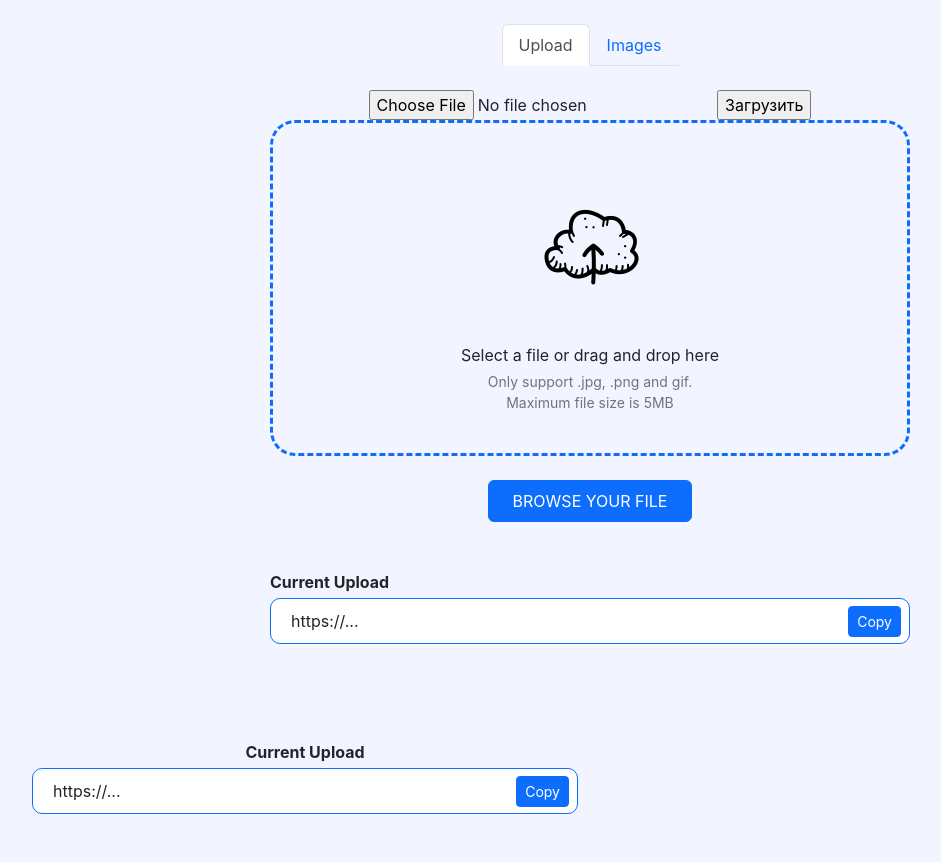
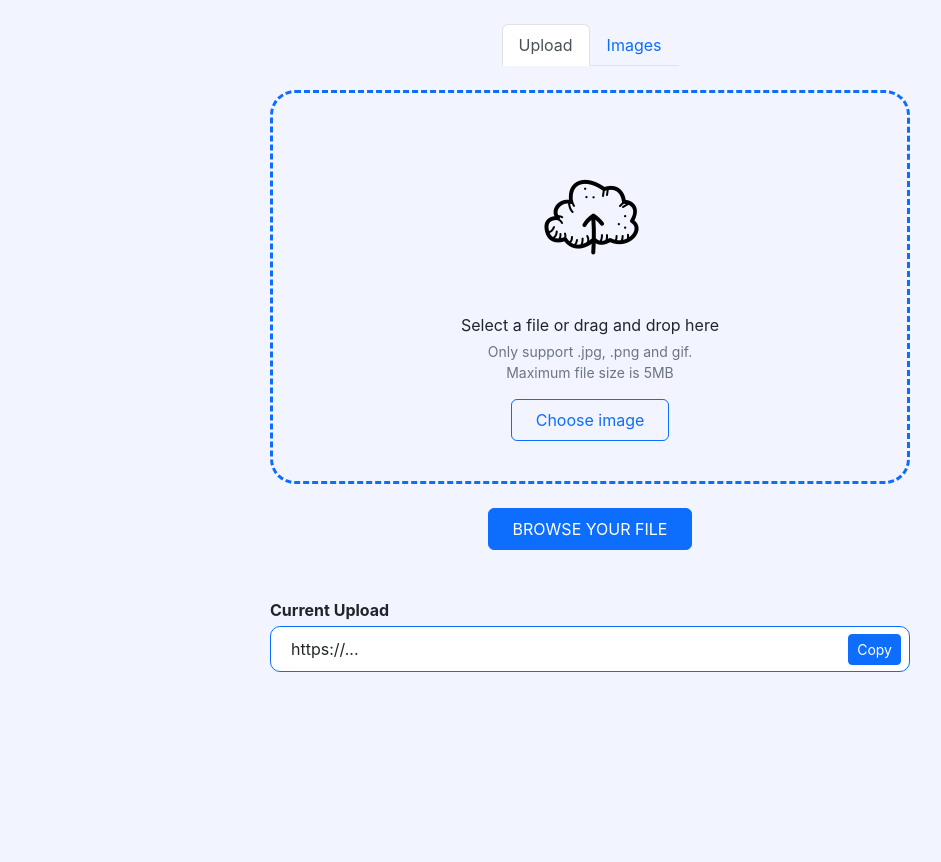
Before and after one commit to feshchenkod/images-hosting, a FastAPI app: page / in a window 1280 px wide. Shown: the part 306-1168 px from the top of the page, without its empty margins (50-991 px from the left). After the commit the page ends 978 px from the top, so only its background shows below. Run offline with FastAPI, Linux system fonts and the light colour scheme; some libraries are stand-ins or nearby versions.

Commit message:
update uplaod form

```diff
--- a/app/main.py
+++ b/app/main.py
@@ -8,6 +8,7 @@ from utils.file_utils import is_allowed_file, get_unique_name, MAX_FILE_SIZE
 
 app = FastAPI()
 app.mount("/statics", StaticFiles(directory="app/statics"), name="statics")
+app.mount("/image", StaticFiles(directory="images"), name="image")
 templates = Jinja2Templates(directory="app/templates")
 
 @app.get("/", response_class=HTMLResponse)
@@ -21,7 +22,7 @@ async def root(request: Request):
     return templates.TemplateResponse("images.html", context=context)
 
 @app.post("/upload")
-async def upload(file: UploadFile = File(...)):
+async def upload(request: Request, file: UploadFile = File(...)):
     content = await file.read(MAX_FILE_SIZE + 1)
 
     if not is_allowed_file(Path(file.filename)):
@@ -36,7 +37,7 @@ async def upload(file: UploadFile = File(...)):
     path = images_dir/new_filename
     path.write_bytes(content)
 
-    return {"detail": "OK"}
+    return {"status": "OK", "filename": f"{new_filename}", "url": f"{request.base_url}image/{new_filename}"}
 
 if __name__ == '__main__':
     uvicorn.run("main:app", host="0.0.0.0", port=8000, reload=True)
--- a/app/statics/script.js
+++ b/app/statics/script.js
@@ -25,3 +25,31 @@ function showCopiedAlert() {
     setTimeout(() => alert.remove(), 300);
   }, 5000);
 }
+
+function onFileSelected(event) {
+  const file = event.target.files[0];
+  if (file) {
+    const container = document.querySelector(".file-selected-container");
+
+    const alert = document.createElement("label");
+    alert.className = "alert alert-primary show w-100 mt-2 py-1";
+    alert.setAttribute("role", "alert");
+    alert.innerHTML = `
+      Selected file ${file.name}
+      <input type="button" value="x" onclick="cancelFileSelection()" class="btn btn-secondary p-0">
+      <input type="submit" value="send" class="btn btn-primary px-1">
+    `;
+
+    container.appendChild(alert);
+    const button = document.querySelector(".file-choose-container");
+    button.classList.add("d-none");
+  }
+}
+
+function cancelFileSelection() {
+  const button = document.querySelector(".file-choose-container");
+  button.classList.remove("d-none");
+
+  const container = document.querySelector(".file-selected-container");
+  container.innerHTML = "";
+}
--- a/app/templates/index.html
+++ b/app/templates/index.html
@@ -35,19 +35,24 @@
             </li>
         </ul>
 
-        <form action="/upload" enctype="multipart/form-data" method="post">
-            <input type="file" name="file" accept=".jpg, .jpeg, .png, .gif" required>
-            <input type="submit" value="Загрузить">
-        </form>
-
-        <div class="upload-form d-flex flex-column align-items-center text-center p-4 mb-4 w-50">
+        <form action="/upload" enctype="multipart/form-data" method="post"
+            class="upload-form d-flex flex-column align-items-center text-center p-4 mb-4 w-50">
             <img src="statics/upload.png" alt="upload.png" class="img-fluid my-5">
             <p class="mb-1">Select a file or drag and drop here</p>
             <p class="text-muted small">Only support .jpg, .png and gif.<br>Maximum file size is 5MB</p>
-        </div>
+            <div class="file-selected-container"></div>
+            <label for="file-upload" class="file-choose-container btn btn-outline-primary mb-3 px-4 py-2"
+                onchange="onFileSelected(event)">
+                Choose image
+                <input id="file-upload" type="file" name="file" accept=".jpg,.jpeg,.png,.gif" required hidden>
+            </label>
+
+        </form>
+
         <div>
             <button type="button" class="btn btn-primary px-4 py-2 mb-5 text-uppercase">browse your file</button>
         </div>
+
         <div class="d-flex flex-column align-items-start text-start mb-4 w-50">
             <p class="mb-1 fw-bold ">Current Upload</p>
             <div class="url-form d-flex align-items-center py-1 px-2 w-100">
@@ -58,21 +63,6 @@
             </div>
             <div class="alert-container w-100"></div>
         </div>
-
-        <div class="container text-center mt-5 py-4">
-            <div class="row">
-                <div class="col-md-6 text-center align-items-center">
-                    <p class="mb-1 fw-bold ">Current Upload</p>
-                    <div class="url-form d-flex align-items-center py-1 px-2">
-                        <input id="uploadLink" class="form-control border-0 text-mute bg-white me-2" value="https://..."
-                            disabled readonly></input>
-                        <button type="button" class="btn-copy btn btn-sm btn-primary align-items-right"
-                            onclick="copyToClipboard()">Copy</button>
-                    </div>
-                    <div class="alert-container w-100"></div>
-                </div>
-            </div>
-        </div>
     </main>
     <script src="https://cdn.jsdelivr.net/npm/bootstrap@5.2.3/dist/js/bootstrap.min.js"
         integrity="sha384-cuYeSxntonz0PPNlHhBs68uyIAVpIIOZZ5JqeqvYYIcEL727kskC66kF92t6Xl2V"
```
